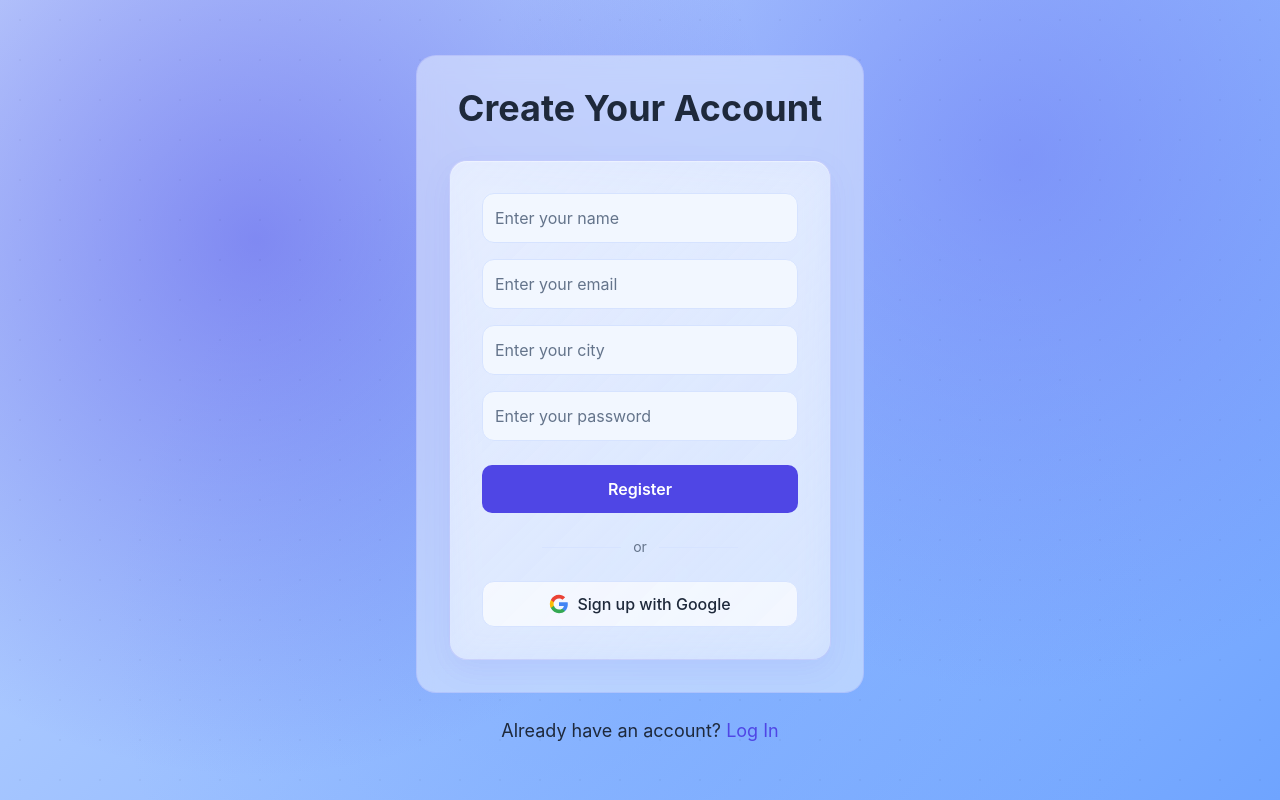
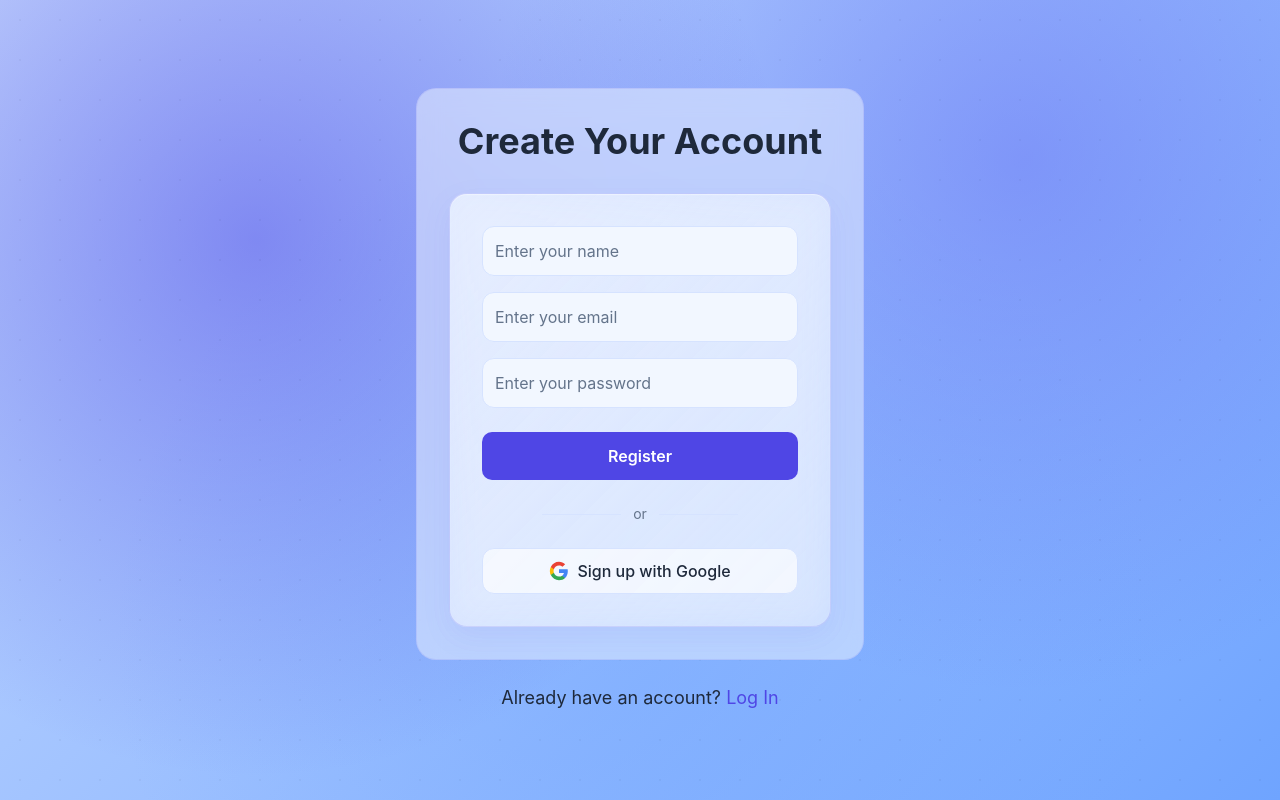
Before and after one commit to medha0412/Civic-Lens, a React (Vite) app in the folder frontend/: page /signup in a window 1280 px wide. Built offline with nearby package versions, Linux system fonts and the light colour scheme.

Commit message:
improved signin/login fields

```diff
--- a/frontend/src/components/Signup.jsx
+++ b/frontend/src/components/Signup.jsx
@@ -10,7 +10,6 @@ export  function Signup({ setIsLoggedIn, setUserRole }) {
   const [formData, setFormData] = useState({
     name: "",
     email: "",
-    city: "",
     password: "",
   });
 
@@ -25,13 +24,14 @@ export  function Signup({ setIsLoggedIn, setUserRole }) {
   const handleSubmit = async (e) => {
     e.preventDefault();
     if (isSubmitting) return;
-    if (!formData.name || !formData.email || !formData.city || !formData.password) {
+    if (!formData.name || !formData.email || !formData.password) {
       setError("Please fill in all fields before registering");
       return;
     }
     setIsSubmitting(true);
     try {
-      const res = await axios.post(API_ENDPOINTS.SIGNUP, formData);
+      const signupPayload = { ...formData, city: "Not specified" };
+      const res = await axios.post(API_ENDPOINTS.SIGNUP, signupPayload);
       alert(res.data.message);
 
       navigate("/dashboard");
@@ -91,15 +91,6 @@ export  function Signup({ setIsLoggedIn, setUserRole }) {
             value={formData.email}
             onChange={handleChange}
             placeholder="Enter your email"
-            className="w-full mb-4 p-3 bg-input border border-border rounded-lg text-card-foreground placeholder:text-muted-foreground focus:outline-none focus:ring-2 focus:ring-ring"
-          />
-
-          <input
-            type="text"
-            name="city"
-            value={formData.city}
-            onChange={handleChange}
-            placeholder="Enter your city"
             className="w-full mb-4 p-3 bg-input border border-border rounded-lg text-card-foreground placeholder:text-muted-foreground focus:outline-none focus:ring-2 focus:ring-ring"
           />
 
```
